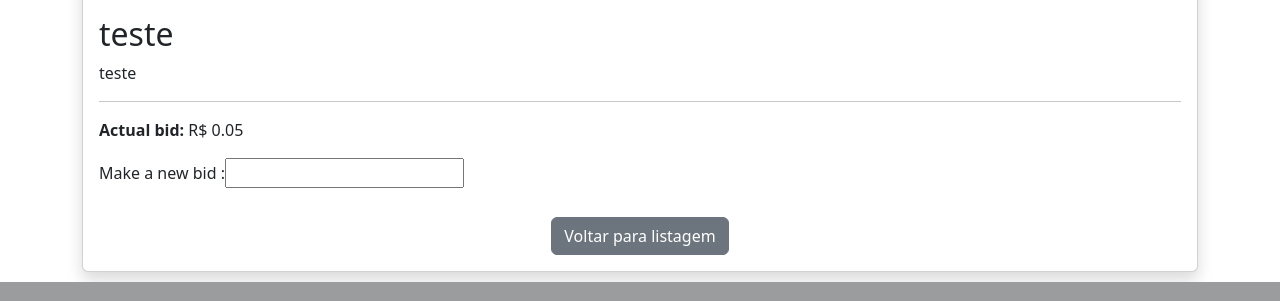
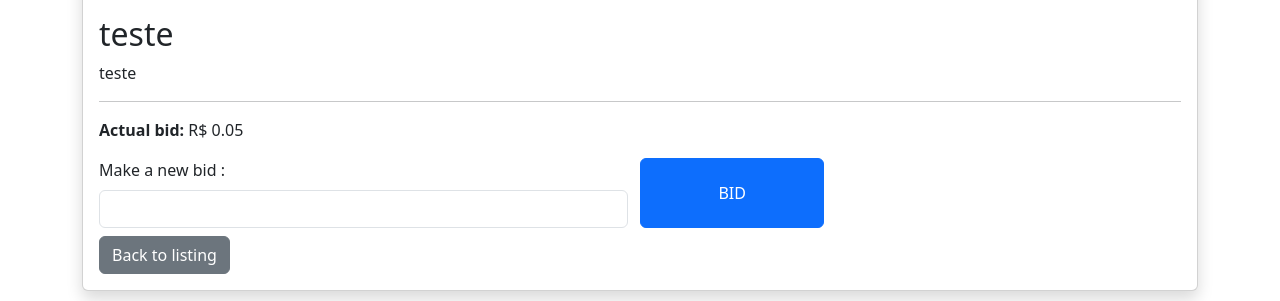
Before and after one commit to duanniten/commerce, a Django app: page /listing/1 in a window 1280 px wide. Shown: the part 1033-1334 px from the top of the page. Run offline with Django 3.2, Linux system fonts and the light colour scheme; data comes from the database, SQL or seed files in the repository; both versions use the stored data as it was after the commit; some libraries are stand-ins or nearby versions.

Commit message:
implemente listing new bid

```diff
--- a/auctions/forms.py
+++ b/auctions/forms.py
@@ -8,6 +8,9 @@ class MakeBid(ModelForm):
         fields = ["bidValue"]
         labels = {
             "bidValue" : "Make a new bid "
+        }
+        widgets = {
+            "bidValue" : forms.NumberInput(attrs={ "class " : "form-control"})
         }
 
 class CreateListinigForm(ModelForm):
--- a/auctions/templates/auctions/listing.html
+++ b/auctions/templates/auctions/listing.html
@@ -9,7 +9,8 @@
         {% if listing.imageUrl %}
         <img src="{{ listing.imageUrl }}" class="card-img-top" alt="Imagem de {{ listing.title }}">
         {% else %}
-            <div class="card-img-top d-flex align-items-center justify-content-center bg-light text-muted" style="height: 300px;">
+        <div class="card-img-top d-flex align-items-center justify-content-center bg-light text-muted"
+            style="height: 300px;">
             <span>Sem imagem</span>
         </div>
         {% endif %}
@@ -26,9 +27,24 @@
                 R$
                 {% endif %}
             </p>
+            <form action="{% url 'listing' listing.id %}" method="POST">
+                {% csrf_token %}
+                <div class="row mb-2">
+                    {% if error_message %}
+                    <div class="alert alert-danger">{{ error_message }}</div>
+                    {% endif %}
+                    <div class="col-6">
                         {{ makeBid }}
-            <div class="text-center mt-4">
-                <a href="{% url 'index' %}" class="btn btn-secondary">Voltar para listagem</a>
+                    </div>
+                    <input type="hidden" name="listing_id" value="{{ listing.id }}">
+                    <input type="hidden" name="actualBid" value="{{ listing.big_bid }}">
+                    <button type="submit" class="col-2 btn btn-primary"> BID </button>
+                </div>
+            </form>
+            <div class="row">
+                <div class="col">
+                    <a href="{% url 'index' %}" class="btn btn-secondary">Back to listing</a>
+                </div>
             </div>
         </div>
     </div>
--- a/auctions/views.py
+++ b/auctions/views.py
@@ -10,6 +10,34 @@ from .models import *
 from .forms import *
 
 def listing(request, listing_id):
+        if request.method == "POST":
+            bidForm = MakeBid(request.POST)
+            if bidForm.is_valid() and request.POST['bidValue'] > request.POST['actualBid']:
+
+                listing = AuctionListings.objects.get(id = request.POST['listing_id'])
+
+                bid = Bids(
+                    bidValue = request.POST['bidValue'],
+                    user = request.user,
+                    listing = listing
+                )
+                bid.save()
+                return HttpResponseRedirect(reverse("index"))
+            else:
+
+                listing = AuctionListings.objects.get(id = request.POST['listing_id'])
+                listing.big_bid = request.POST['actualBid']
+                context = {
+                    "listing" :  listing,
+                    "makeBid" : bidForm,
+                    "error_message" : "Bid Should be bigger than actual Bid"
+                    }
+
+                return render(
+                    request, "auctions/listing.html", context=context
+                )
+
+
         listing = AuctionListings.objects.all()[listing_id - 1]
         bids = Bids.objects.filter(listing=listing)
         biggerBid = 0
```
Also changed, not shown: db.sqlite3. Lines whose indentation alone changed are shown as unchanged.
